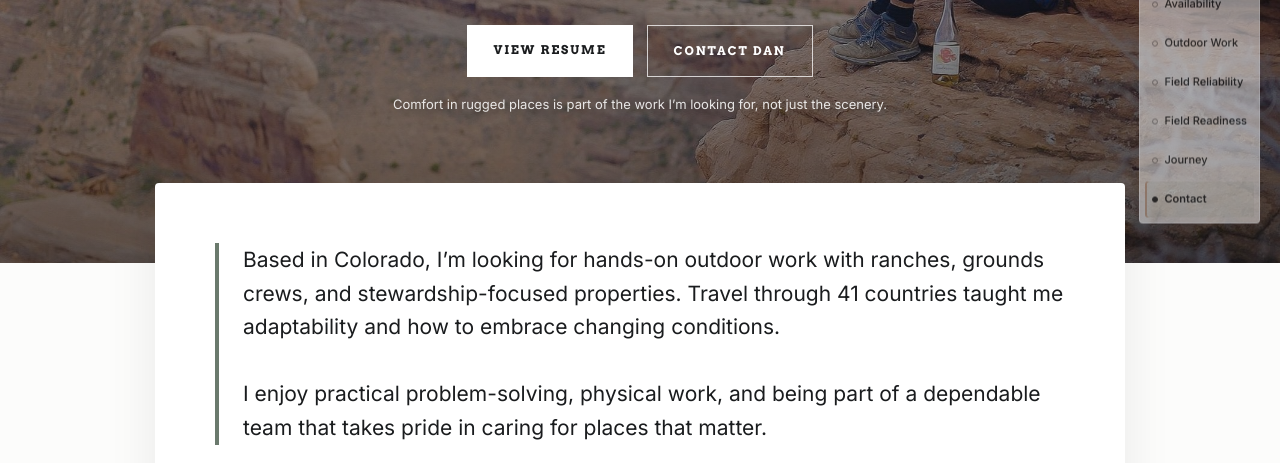
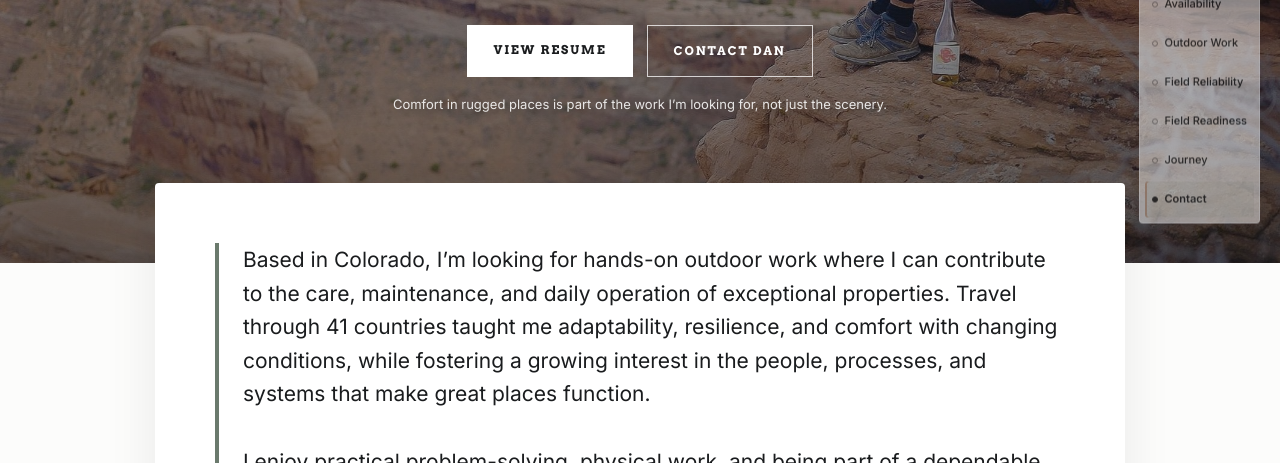
Before and after one commit to DsMeier-DesignAndFilmmaking/Ranch-Work-Landing-Page, a website: page index.html in a window 1280 px wide. Shown: the part 337-800 px from the top of the page. Drawn offline with Linux system fonts and the light colour scheme.

Commit message:
Update portfolio content

```diff
--- a/index.html
+++ b/index.html
@@ -640,7 +640,7 @@
 
   <div class="container">
     <div class="intro-text" id="intro">
-      Based in Colorado, I’m looking for hands-on outdoor work with ranches, grounds crews, and stewardship-focused properties. Travel through 41 countries taught me adaptability and how to embrace changing conditions.
+      Based in Colorado, I’m looking for hands-on outdoor work where I can contribute to the care, maintenance, and daily operation of exceptional properties. Travel through 41 countries taught me adaptability, resilience, and comfort with changing conditions, while fostering a growing interest in the people, processes, and systems that make great places function.
       <br><br>I enjoy practical problem-solving, physical work, and being part of a dependable team that takes pride in caring for places that matter.
     </div>
 
```
